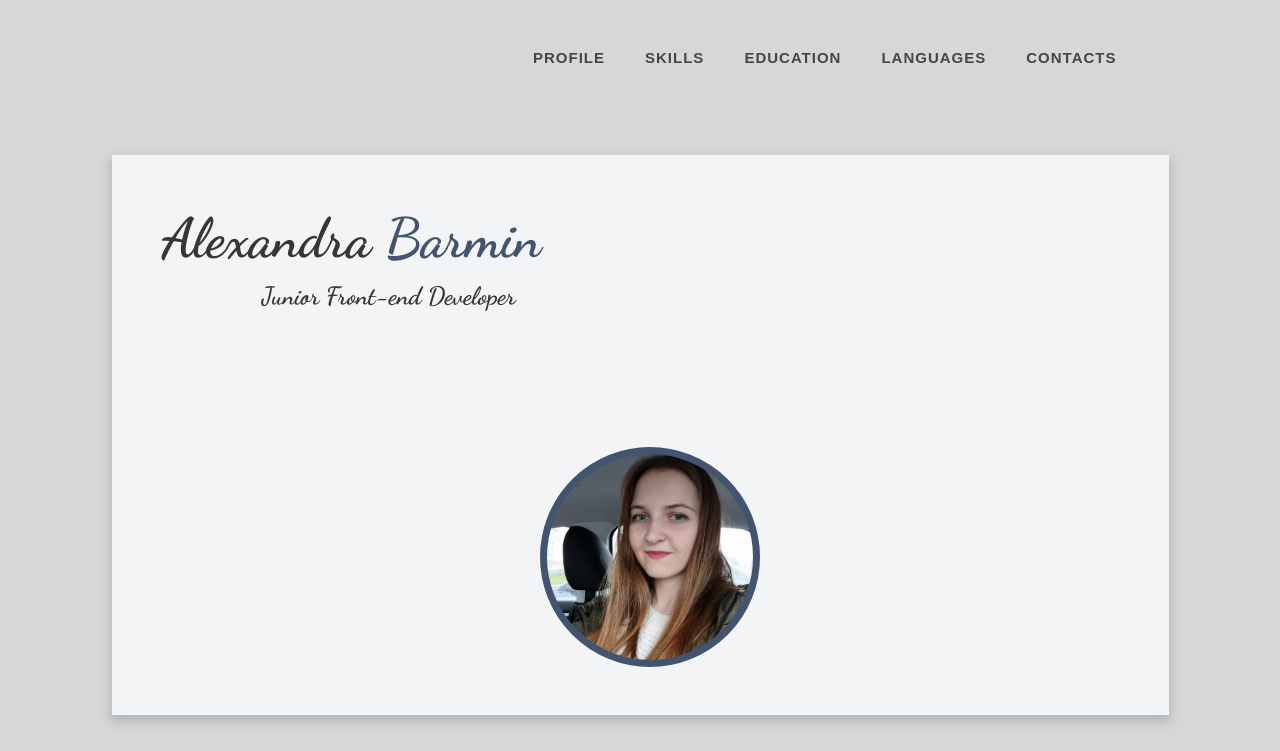
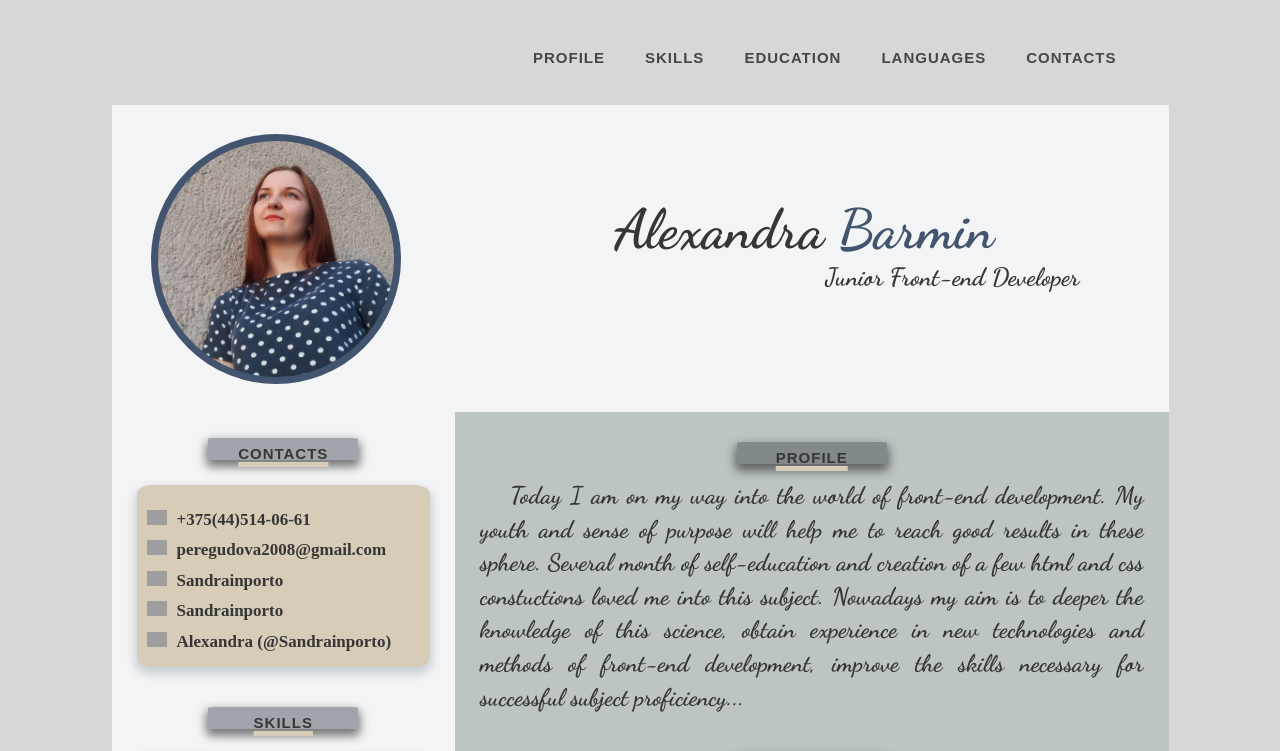
Before and after one commit to Sandrainporto/rsschool-cv-old, a plain HTML site: page index.html in a window 1280 px wide. Shown: the top 751 px of the page. Drawn offline with Linux system fonts and the light colour scheme; grey boxes are pictures that could not be loaded; a web font is replaced by a local one.

Commit message:
fix: final version

```diff
--- a/style.css
+++ b/style.css
@@ -31,7 +31,7 @@ body {
 	flex-direction: column;
 	min-height: 100%;
 }
-/*********************************************************/
+/****************Адаптив*****************************************/
 .main {
 	flex: 1 1 auto;
 }
@@ -83,7 +83,7 @@ body {
 	align-items: center;
 }
 
-/***********************************************ССЫЛКИ**********/
+/***********************************************ССЫЛКИ-НАВИГАЦИЯ**********/
 .menu {
 	display: flex;
 	justify-content: flex-end;
@@ -106,7 +106,7 @@ body {
 	letter-spacing: 1px;
 	padding-top: 10px;
 }
-/*****************************АДАПТИВ*************************/
+/*****************************АДАПТИВ-НАВИГАЦИИ*************************/
 @media (max-width: 991.98px){
 	.header__container{
 		min-height: 80px;
@@ -118,7 +118,7 @@ body {
 		margin: 0px 30px 0px 0px;
 	}
 }
-@media (max-width: 767.98px){
+@media (max-width: 862.98px){
 	.menu__body{
 		position: fixed;
 		top: 0;
@@ -126,7 +126,7 @@ body {
 		width: 100%;
 		height: 100%;
 		overflow: auto;
-		background-color:  #f0ae12;
+		background-color: rgb(189, 197, 195);
 		transition:left 0.3s ease 0s;
 		padding: 90px 15px 30px 15px ;
 	}
@@ -145,12 +145,12 @@ body {
 		margin-bottom: 0px;
 	}
 	.menu__link{
-		color: #ffffff;
+		color: #43546e;
 		font-size: 20px;
 	}
 
 }
-/***************ХАВЕРЫ****************************************/
+/***************ХАВЕРЫ-НАВИГАЦИИ И ССЫЛОК****************************************/
 .menu__link:hover {
 	color: #fff;
 	text-shadow: -0.5px 0px 1.3px rgba(71, 71, 71, 0.9)	;
@@ -179,7 +179,7 @@ body {
 .icon-menu{
 	display: none;
 }
-@media (max-width: 767.98px){
+@media (max-width: 862.98px){
 	.close-icon-menu,
 	.icon-menu {
 		display: flex;
@@ -188,7 +188,6 @@ body {
 		height: 18px;
 		flex-direction: column;
 		justify-content: space-between;
-
 	}
 	.icon-menu::before,
 	.icon-menu::after {
@@ -225,49 +224,82 @@ body {
 	}
 }
 
-/***********************СТРАНИЦА***********************************/
+/*********************** ВЕСЬ КОНТЕНТ***********************************/
 .main__container {
 	padding:105px 15px 0px 15px;
 }
+
+/***************АВАТАР+АВТОР******************************************/
+
+.info__author {
+	display: flex;
+	flex-wrap: wrap;
+	justify-content: space-around;
+	align-items: center;
+	background: #f3f4f5;
+}
+.name__box {
+	width: 650px;
+	order: 1;
+	font-family: 'Dancing Script', cursive;
+}
+.name__author {
+	text-align: center;
+	font-size: 55px;
+	line-height: 1.2;
+	font-weight: 700;
+	color: #363636;
+}
+.name__author span {
+	color: #43546e;
+	display: inline-block;
+}
+/*********ПОЗИЦИЯ*************/
+
+.position__box {
+	text-align: end;
+	padding-right: 50px;
+	padding-bottom: 30px;
+	font-family: 'Dancing Script', cursive;
+}
+.position__title {
+	font-size: 25px;
+	line-height: 1.2;
+	font-weight: 700;
+	color: #363636;
+
+}
+/*********ФОТО*************/
+
+.column-left__avatar {
+	padding: 28.5px 0;
+}
+.avatar__box {
+	border: 7px solid #43546e;
+	border-radius: 50%;
+	width: 250px;
+	height: 250px;
+	background: url('/assets/img/6.jpg') 0 0/ 250px 250px no-repeat ;
+}
+
+/************КОЛОНКИ*****************************/
+
+
 .main__columns {
 	display: flex;
 	flex-wrap: wrap;
-	box-shadow: 0px 5px 10px 2px rgba(34, 60, 80, 0.2);
 }
 /*************ЛЕВАЯ***********************/
 .main__columns-left {
 	flex:1 1 32%;
 	background: #f3f4f5;
-
-
-
-
-
-/***************АВАТАР******************************************/
+	padding-top: 11px;
 }
-.column-left__avatar {
-	display: flex;
-	justify-content: center;
-	padding: 48.5px 0;
-}
-.avatar__box {
-	border: 7px solid #43546e;
-	border-radius: 50%;
-	width: 220px;
-	height: 220px;
-	background: url('/assets/img/my_avatar_3.jpg') 0 0/ 220px 220px no-repeat ;
-}
-
-
 
 /***********************СЕКЦИИ***********************************/
 
-.info {
-
-}
 .info__section {
 	margin: 0px 25px 40px 25px;
-
 }
 
 .info__name {
@@ -279,8 +311,6 @@ body {
 	background: #2d344069;
 	border-radius: 5%;
 	box-shadow: 0px 5px 10px 2px rgba(28, 30, 31, 0.572);
-
-
 		/*дублировано*/
 }
 
@@ -300,11 +330,8 @@ body {
 .info__item img {
 	max-width: 30px;
 	padding-right: 10px;
+}
 
-}
-.info__link {
-/*дублировано*/
-}
 /****НАВЫКИ******************************/
 .skills li:before{
 	content: ' ';
@@ -325,53 +352,14 @@ body {
 	display: inline-block;
 	margin-right: 7px;
 }
-/******************ПРАВАЯ	***********************/
+/******************ПРАВАЯ***********************/
 
 .main__columns-right {
+	padding-top: 15px;
 	flex:1 1 67%;
 	background: rgb(189, 197, 195);
+}
 
-}
-/************АВТОР************************/
-.info__author {
-	background: #f3f4f5;
-	margin-top: 50px;
-	margin-bottom: 45px;
-	padding: 50px 30px 0px 50px;
-	box-shadow: 0px 5px 10px 2px rgba(34, 60, 80, 0.2);
-
-
-
-}
-.name__box {
-	font-family: 'Dancing Script', cursive;
-
-
-}
-.name__author {
-	font-size: 55px;
-	line-height: 1.2;
-	font-weight: 700;
-	color: #363636;
-
-}
-.name__author span {
-	color: #43546e;
-	display: inline-block;
-}
-.position__box {
-	font-family: 'Dancing Script', cursive;
-	padding-bottom: 50px;
-	margin: 10px 0 37px 100px;
-
-}
-.position__title {
-	font-size: 25px;
-	line-height: 1.2;
-	font-weight: 700;
-	color: #363636;
-
-}
 /*****************ПРОФАЙЛ*******************************/
 .info__text-box {
 	width: 100%;
@@ -400,14 +388,12 @@ body {
 	justify-content: space-between;
 	align-items: center;
 }
-.info__text-box-text{
-}
+
 .my-cv__link{
 	margin-left: 20px;
 	border: 3px dotted #43546e;
 	border-radius: 50%;
 	box-shadow: 0px 5px 10px 2px rgba(28, 30, 31, 0.572);
-
 }
 @media (max-width: 1086.98px){
 	.project-box{
@@ -416,29 +402,19 @@ body {
 	.info__text-box-text{
 		margin: 15px 0;
 	}
-
-
-
 }
 @media (max-width: 767.98px){
 	.project-box{
-		justify-content: space-between;
 		align-items: center;
 	}
 		.info__text-box-text{
 			margin: 15px 0;
 		}
-
-
 }
 @media (max-width: 729.98px){
 	.project-box{
 		justify-content: center;
 	}
-
-
-
-
 }
 
 /*****************ОБРАЗОВАНИЕ****************************************/
@@ -460,7 +436,6 @@ body {
 	color: #464646;
 	padding-left: 45px;
 	font-style: italic;
-
 }
 /******************КОД*******************************/
 .info__text-box-code{
@@ -470,19 +445,14 @@ body {
 	margin-top: 20px;
 	margin-bottom: -15px;
 	box-shadow: 0px 5px 10px 2px rgba(28, 30, 31, 0.572);
-
-
 }
 .code{
 	justify-content: start;
 	max-width: 49%;
 	padding: 15px 30px;
-
 }
 /***************ФУТЕР**************************/
-.footer__container {
 
-}
 .footer__content {
 	box-shadow: 0px 5px 10px 2px rgba(34, 60, 80, 0.2);
 	display: flex;
@@ -497,10 +467,8 @@ body {
 	width: 100px;
 	height: 55px;
 	margin-top: 15px;
+}
 
-}
-.rsschool-link {
-}
 .project__date {
 	line-height: 1.2;
 	font-weight: 600;
@@ -509,21 +477,7 @@ body {
 }
 .authors__GitHub {
 	text-align: center;
-
 }
 .GitHub-link img {
 	width: 50px;
-
 }
-
-/************ПОРЯДОК**************************/
-
-@media (max-width: 862.98px){
-
-
-
-}
-@media (max-width: 767.98px){
-
-
-}
```
